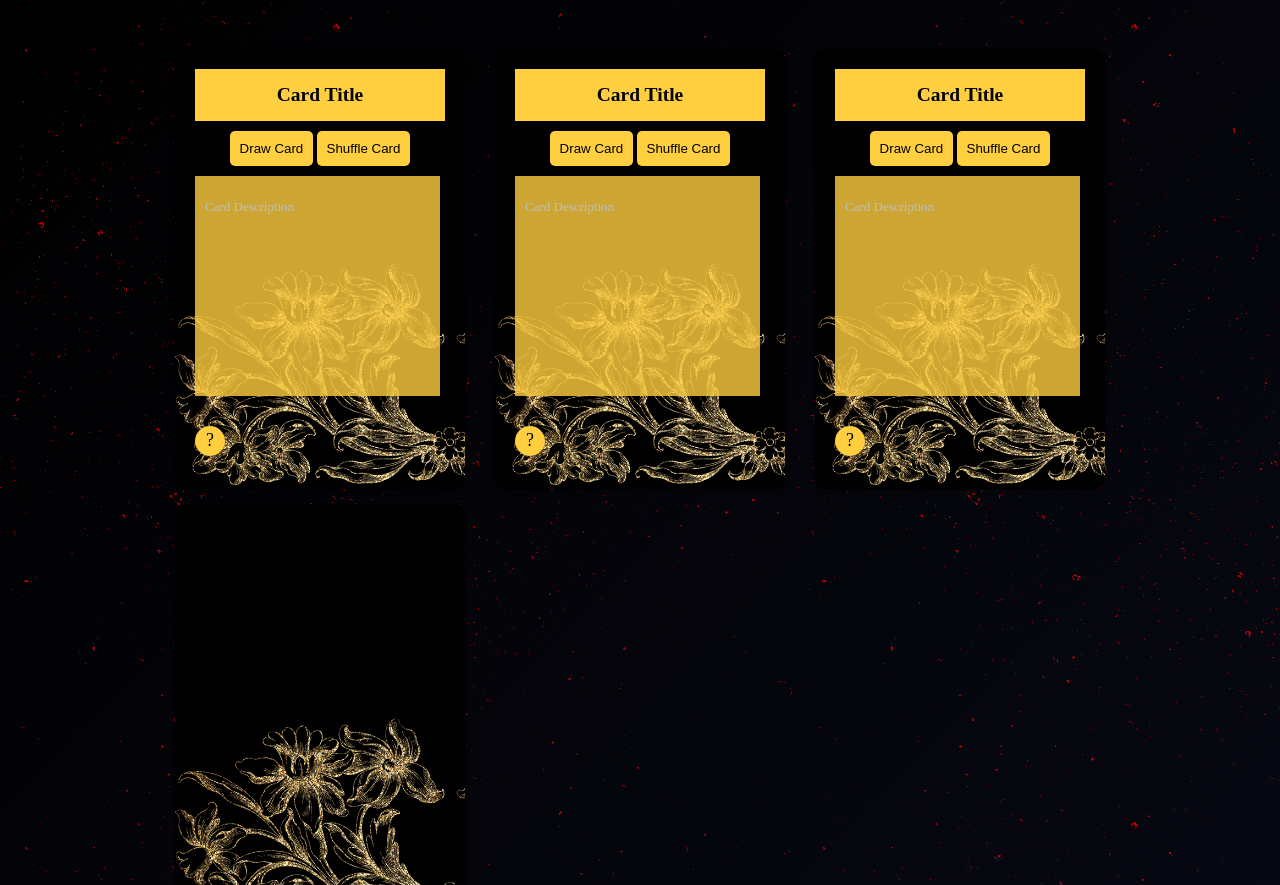
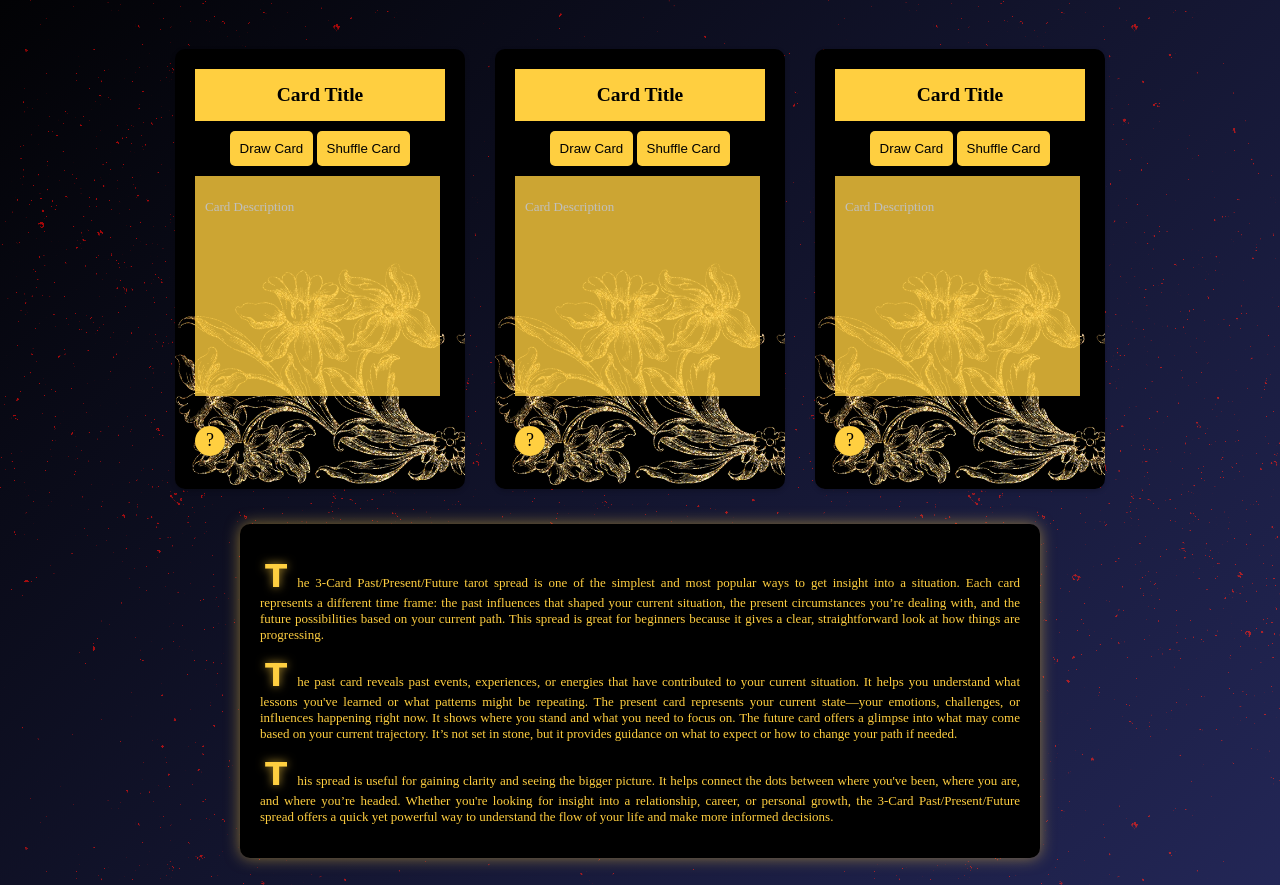
Before and after one commit to Bach6969/tarot_capstone_project, a website: page public/index.html in a window 1280 px wide. Shown: the part 123-1008 px from the top of the page. Drawn offline with Linux system fonts and the light colour scheme; a web font is replaced by a local one.

Commit message:
undid multiple cards

```diff
--- a/public/js/index.js
+++ b/public/js/index.js
@@ -54,15 +54,6 @@ window.onload = function() {
     document.querySelector(".tarot-container").appendChild(exportButton);
 }
 
-// Create 22 cards dynamically
-for (let i = 1; i <= 22; i++) {
-  const card = document.createElement('div');
-  card.classList.add('card');
-  card.style.top = `${i * 0.5}px`; // slight stacking effect
-  card.style.zIndex = 22 - i;
-  cardPile.appendChild(card);
-}
-
 // Select all cards
 const cards = document.querySelectorAll('.card');
 
```
Also changed, not shown: public/css/style.css (line endings or trailing spaces).
